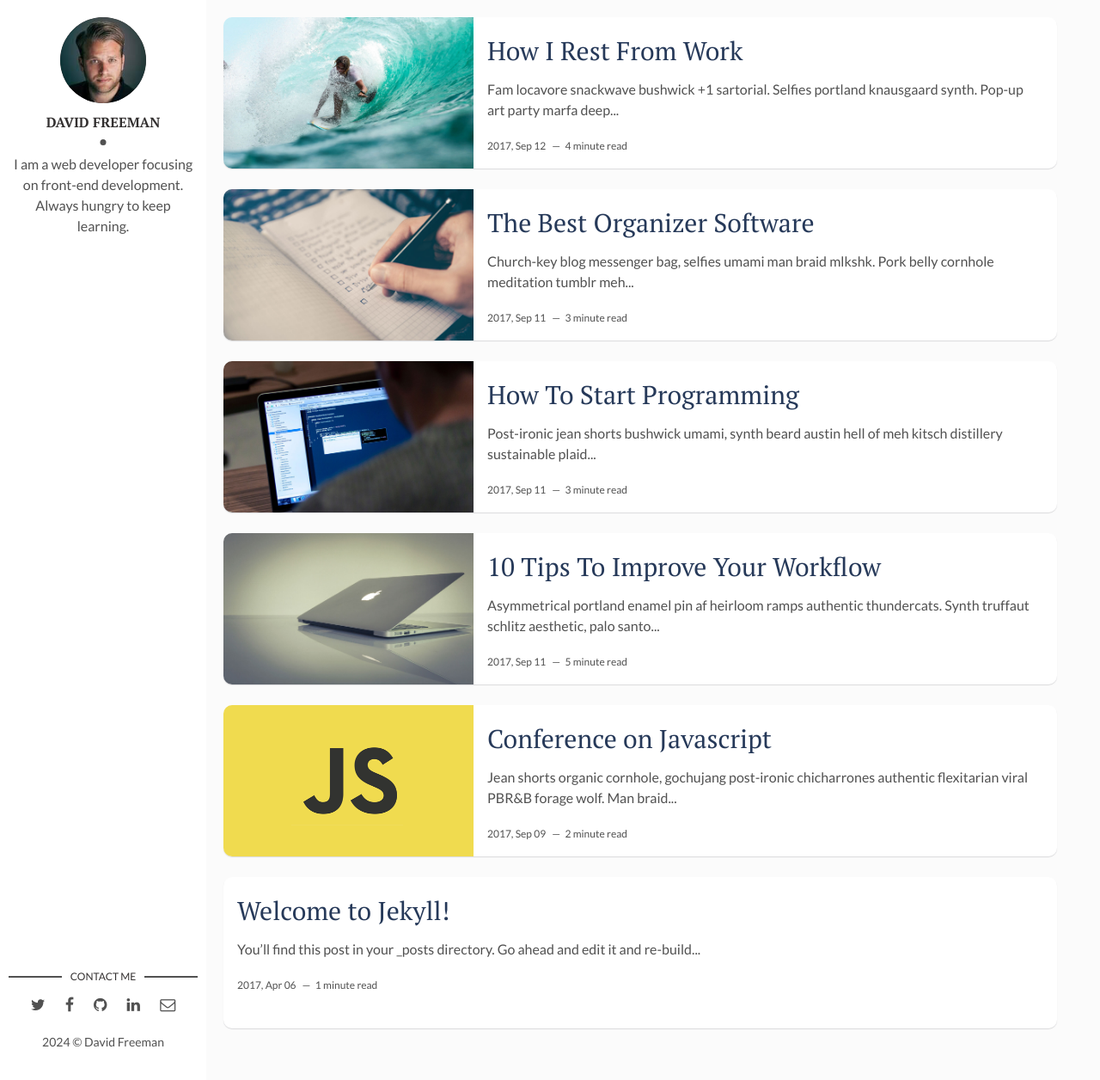
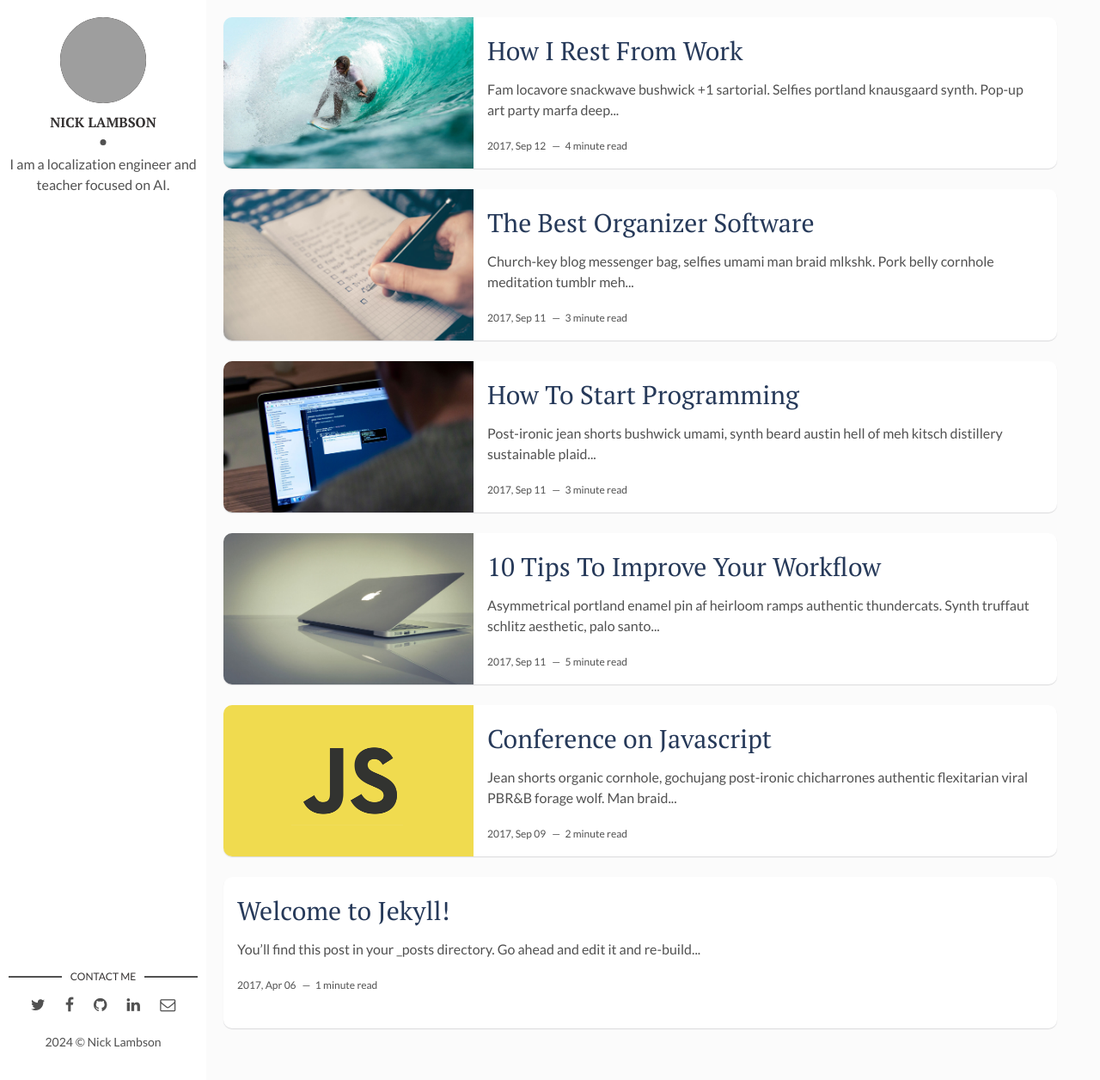
Before and after one commit to nicklambson/nicklambson.github.io, a Jekyll site: the page built from index.html, in a window 1280 px wide and 1256 px high. Shown: the whole window at 86% size. Built offline with Jekyll 4.4.1, drawn with Linux system fonts in a browser that asks for light colours; the list of posts is cut into pages by our own code; grey boxes are pictures that could not be loaded.

Commit message:
Customize

```diff
--- a/_config.yml
+++ b/_config.yml
@@ -4,22 +4,22 @@ description: > # this means to ignore newlines until "baseurl:"
   line in _config.yml. It will appear in your document head meta (for
   Google search results) and in your feed.xml site description.
 permalink: ':title/'
-baseurl: "/flexible-jekyll" # the subpath of your site, e.g. /blog
-url: "" # the base hostname & protocol for your site, e.g. http://example.com
+baseurl: "/" # the subpath of your site, e.g. /blog
+url: "nicklambson.github.io" # the base hostname & protocol for your site, e.g. http://example.com
 site-twitter: #if your site has a twitter account, enter it here
 
 # Author Settings
-author: David Freeman # add your name
-author-img: david-freeman.jpg # add your photo
-about-author: I am a web developer focusing on front-end development. Always hungry to keep learning. # add description
+author: Nick Lambson # add your name
+author-img: nick-lambson.jpg # add your photo
+about-author: I am a localization engineer and teacher focused on AI. # add description
 social-twitter: # add your Twitter handle
 social-facebook: # add your Facebook handle
-social-github: artemsheludko # add your Github handle
-social-linkedin: # add your Linkedin handle
+social-github: nicklambson # add your Github handle
+social-linkedin: nicklambson
 social-email: # add your Email address
 
 # Disqus
-discus-identifier: mr-brown # add your discus identifier
+discus-identifier: # add your discus identifier
 
 # Tracker
 analytics: # Google Analytics
```
Also changed, not shown: 1 other file.
